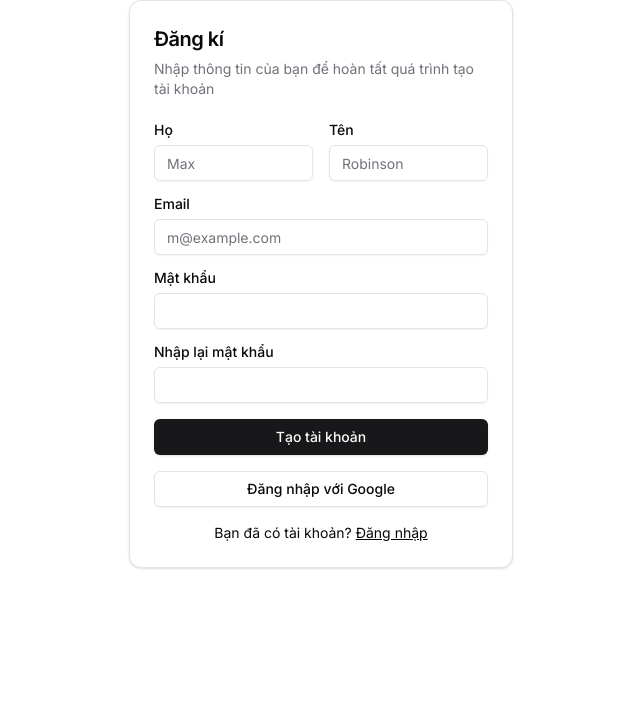
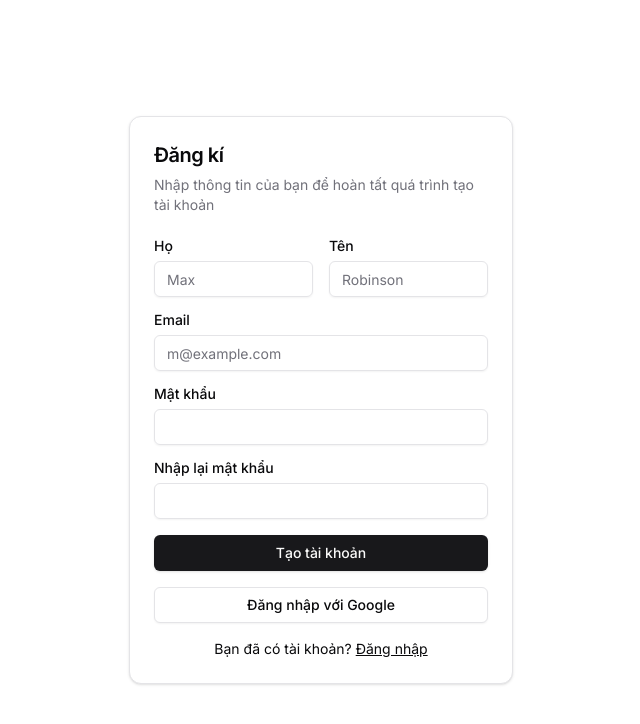
Before and after one commit to NguyenAn190/ProfileCVCliend, a Next.js app: page /auth/register in a window 1280 px wide. Shown: the top 724 px of the page, without its empty margins (319-959 px from the left). Built offline with nearby package versions, Linux system fonts and the light colour scheme.

Commit message:
main
deploy

```diff
--- a/src/app/auth/login/page.tsx
+++ b/src/app/auth/login/page.tsx
@@ -20,7 +20,7 @@ import { login } from "@/service/auth/auth.service";
 import { useRouter } from "next/navigation";
 import Cookies from "js-cookie";
 
-export function LoginForm() {
+export default function Login() {
   const router = useRouter();
   const { toast } = useToast();
   const {
@@ -35,7 +35,7 @@ export function LoginForm() {
   const onSubmit = async (data: LoginData) => {
     setIsLoading(true);
     try {
-      const response = await login(data); // Sử dụng hàm login từ services
+      const response = await login(data);
       Cookies.set("access_token", response.access_token, { expires: 7 });
       router.push("/");
     } catch (error: any) {
@@ -118,5 +118,3 @@ export function LoginForm() {
     </section>
   );
 }
-
-export default LoginForm;
--- a/src/app/auth/register/page.tsx
+++ b/src/app/auth/register/page.tsx
@@ -1,28 +1,24 @@
-import Link from "next/link";
-import { Button } from "@/components/ui/button";
-import {
-  Card,
-  CardContent,
-  CardDescription,
-  CardHeader,
-  CardTitle,
-} from "@/components/ui/card";
-import { Input } from "@/components/ui/input";
-import { Label } from "@/components/ui/label";
-import { yupResolver } from "@hookform/resolvers/yup";
-import { useForm } from "react-hook-form";
-import RegisterSchema from "@/app/auth/register/register-schema";
+"use client";
+import Link from 'next/link';
+import { Button } from '@/components/ui/button';
+import { Card, CardContent, CardDescription, CardHeader, CardTitle } from '@/components/ui/card';
+import { Input } from '@/components/ui/input';
+import { Label } from '@/components/ui/label';
+import { yupResolver } from '@hookform/resolvers/yup';
+import { useForm } from 'react-hook-form';
+import RegisterSchema from '@/app/auth/register/register-schema';
 
-export function RegisterForm() {
+export default function RegisterPage() {
   const { register, handleSubmit, formState: { errors } } = useForm({
     resolver: yupResolver(RegisterSchema),
   });
 
-  const onSubmit = (data) => {
+  const onSubmit = (data: any) => {
     console.log(data); // Xử lý logic gửi form ở đây
   };
 
   return (
+    <section className="flex items-center justify-center h-screen">
     <Card className="mx-auto max-w-sm">
       <CardHeader>
         <CardTitle className="text-xl">Đăng kí</CardTitle>
@@ -43,7 +39,9 @@ export function RegisterForm() {
                   required
                 />
                 {errors.firstName && (
-                  <p className="text-red-500 text-sm">{errors.firstName.message}</p>
+                  <p className="text-red-500 text-sm">
+                    {errors.firstName.message}
+                  </p>
                 )}
               </div>
               <div className="grid gap-2">
@@ -55,7 +53,9 @@ export function RegisterForm() {
                   required
                 />
                 {errors.lastName && (
-                  <p className="text-red-500 text-sm">{errors.lastName.message}</p>
+                  <p className="text-red-500 text-sm">
+                    {errors.lastName.message}
+                  </p>
                 )}
               </div>
             </div>
@@ -77,7 +77,9 @@ export function RegisterForm() {
                 required
               />
               {errors.password && (
-                <p className="text-red-500 text-sm">{errors.password.message}</p>
+                <p className="text-red-500 text-sm">
+                  {errors.password.message}
+                </p>
               )}
             </div>
             <div className="grid gap-2">
@@ -89,7 +91,9 @@ export function RegisterForm() {
                 required
               />
               {errors.confirmPassword && (
-                <p className="text-red-500 text-sm">{errors.confirmPassword.message}</p>
+                <p className="text-red-500 text-sm">
+                  {errors.confirmPassword.message}
+                </p>
               )}
             </div>
             <Button type="submit" className="w-full">
@@ -102,13 +106,12 @@ export function RegisterForm() {
           <div className="mt-4 text-center text-sm">
             Bạn đã có tài khoản?{" "}
             <Link href="/auth/login" passHref>
-              <a className="underline">Đăng nhập</a>
+              <span className="underline">Đăng nhập</span>
             </Link>
           </div>
         </form>
       </CardContent>
     </Card>
+    </section>
   );
 }
-
-export default RegisterForm;
--- a/src/app/auth/register/register-schema.tsx
+++ b/src/app/auth/register/register-schema.tsx
@@ -6,7 +6,7 @@ const RegisterSchema = Yup.object().shape({
   email: Yup.string().email('Email không hợp lệ').required('Email là bắt buộc'),
   password: Yup.string().min(6, 'Mật khẩu phải có ít nhất 6 ký tự').required('Mật khẩu là bắt buộc'),
   confirmPassword: Yup.string()
-    .oneOf([Yup.ref('password'), null], 'Mật khẩu xác nhận phải giống với mật khẩu')
+    .oneOf([Yup.ref('password'), undefined], 'Mật khẩu xác nhận phải giống với mật khẩu')
     .required('Mật khẩu xác nhận là bắt buộc'),
 });
 
--- a/src/app/page.tsx
+++ b/src/app/page.tsx
@@ -1,8 +1,6 @@
 
-export function Home() {
+export default function Home() {
     return (
         <section>home</section>
     )
 }
-
-export default Home;
```
